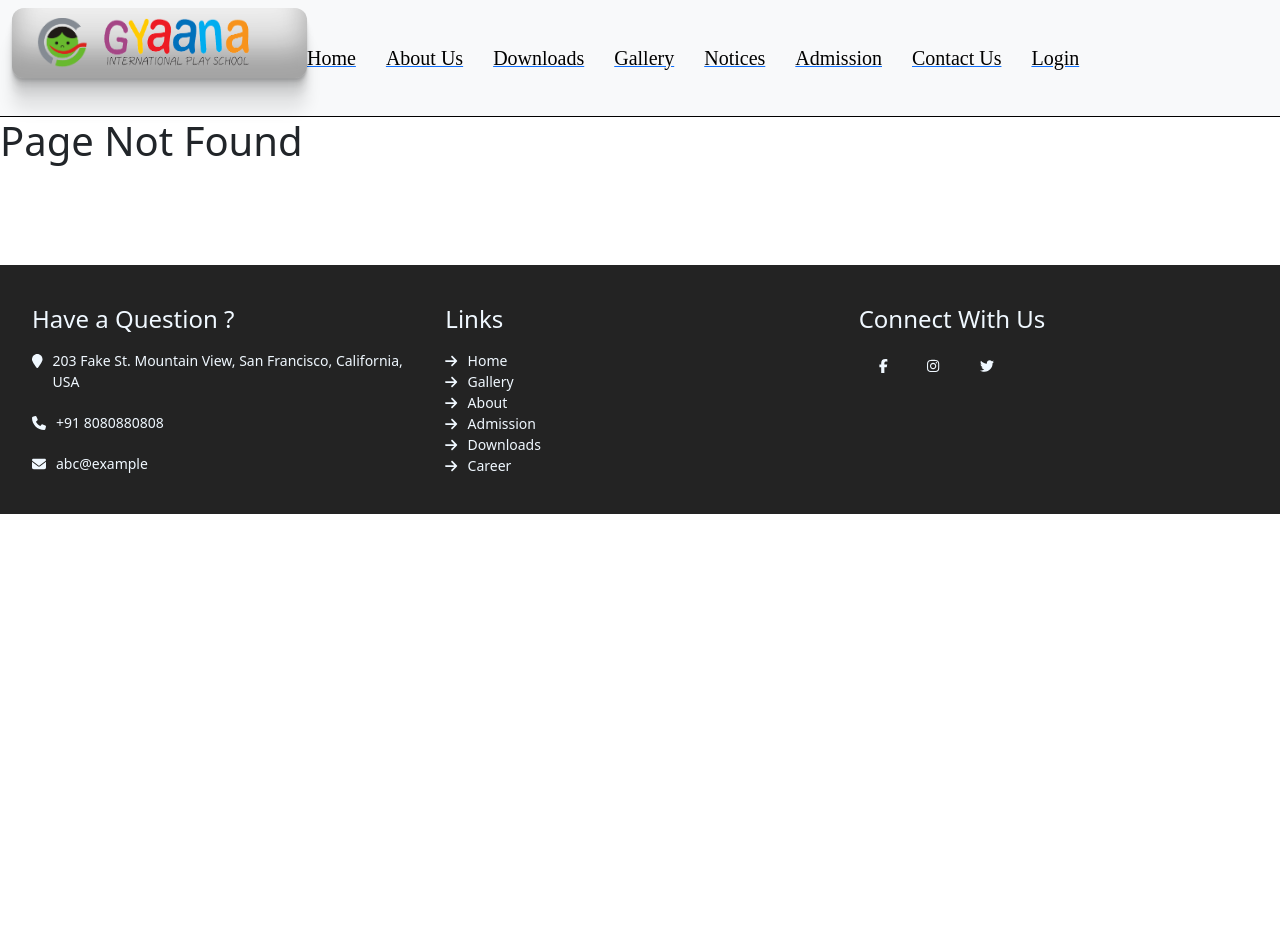
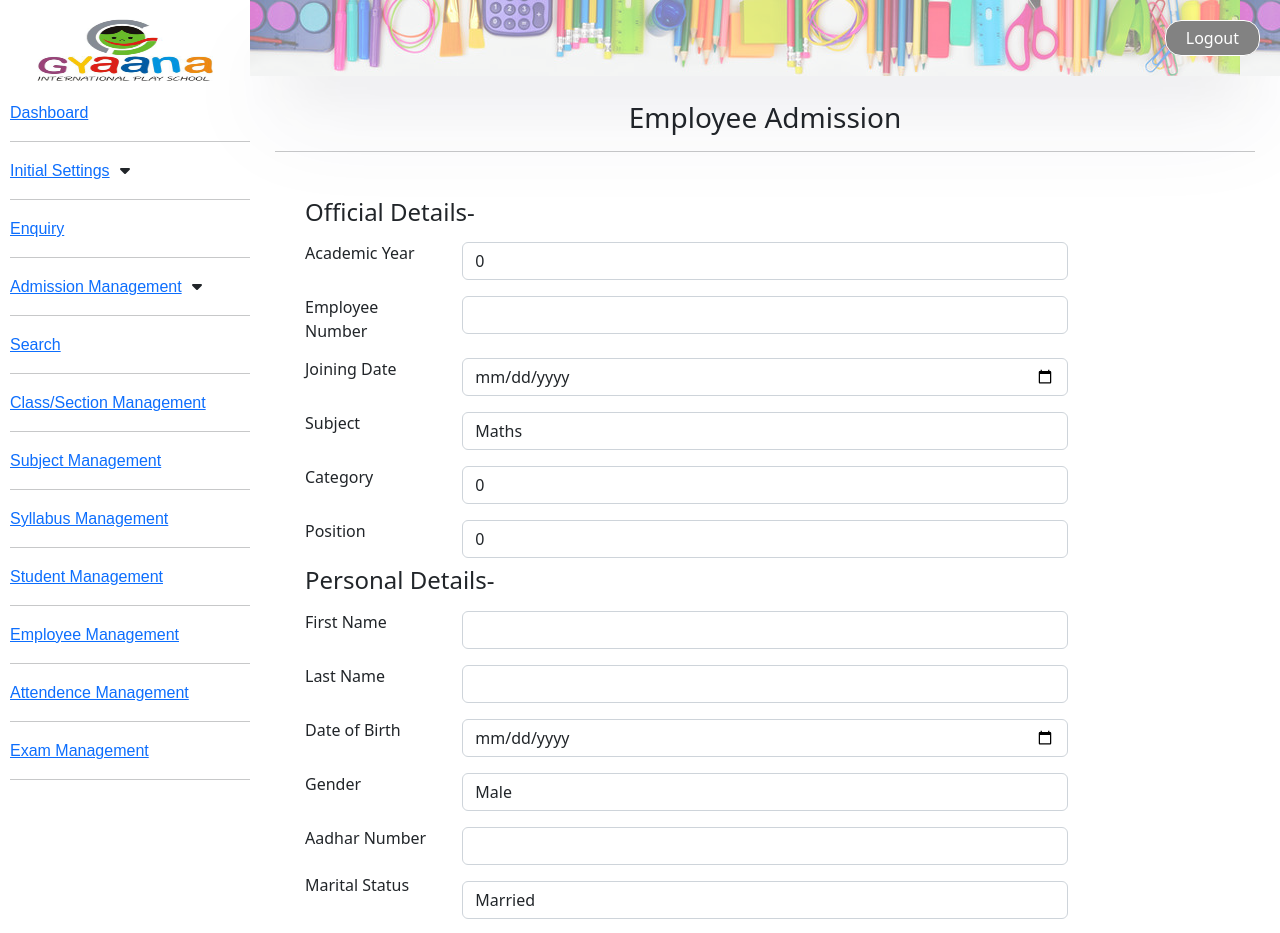
Before and after one commit to udbhavpushkar/gyaana-fe, a Next.js app: page /admin/admission/employee-admission in a window 1280 px wide. Before the commit this address had no page. Shown: the top 933 px of the page. Before the commit the page ends 800 px from the top, so only its background shows below. Built offline with nearby package versions, Linux system fonts and the light colour scheme; sample sign-in values are in the browser's storage.

Commit message:
added employee admission

```diff
--- a/components/Admin/Sidebar/index.js
+++ b/components/Admin/Sidebar/index.js
@@ -12,7 +12,7 @@ import menu from "./menus"
 export default function Sidebar(props) {
 	const [isChildOpen, setIsChildOpen] = useState("")
 	const [isSubChildOpen, setIsSubChildOpen] = useState("")
-	const [currentTab, setCurrentTab] = useState("Dashboard")
+	// const [currentTab, setCurrentTab] = useState("Dashboard")
 
 	const hanldeChilds = (i) => {
 		if (isChildOpen == i) {
@@ -33,12 +33,7 @@ export default function Sidebar(props) {
 			{menu.map((item, i) => (
 				<div style={{ marginLeft: "10px" }}>
 					<Link href={item.link}>
-						<span
-							onClick={() => setCurrentTab(item.name)}
-							className={styles.headerTitle}
-						>
-							{item.name}
-						</span>
+						<span className={styles.headerTitle}>{item.name}</span>
 					</Link>
 					{item.childs && (
 						<FontAwesomeIcon
@@ -61,7 +56,7 @@ export default function Sidebar(props) {
 									<span
 										className={styles.headerTitle}
 										style={{ marginTop: "-5px" }}
-										onClick={() => setCurrentTab(child.name)}
+										// onClick={() => setCurrentTab(child.name)}
 									>
 										{child.name}
 									</span>
--- a/components/Admin/Sidebar/menus.js
+++ b/components/Admin/Sidebar/menus.js
@@ -53,7 +53,17 @@ const headersData = [
 	},
 	{
 		name: "Admission Management",
-		link: "/admin/class",
+		link: "#",
+		childs: [
+			{
+				name: "Student",
+				link: "/admin/admission/student-admission",
+			},
+			{
+				name: "Employees",
+				link: "/admin/admission/employee-admission",
+			},
+		],
 	},
 	{
 		name: "Search",
--- a/components/Admin/index.js
+++ b/components/Admin/index.js
@@ -79,7 +79,7 @@ const AdminLayout = (props) => {
 							Logout
 						</button>
 					</div>
-					<div>{props.children}</div>
+					<div style={{ padding: "25px" }}>{props.children}</div>
 				</div>
 			</div>
 		</div>
--- /dev/null
+++ b/pages/admin/admission/employee-admission.js
@@ -0,0 +1,206 @@
+import React from "react"
+import AdminLayout from "../../../components/Admin"
+
+const EmployeeAdmission = () => {
+	return (
+		<AdminLayout>
+			<div>
+				<div className="text-center mb-3">
+					<h3>Employee Admission</h3>
+					<hr />
+				</div>
+				<div>
+					<form style={{ padding: "30px" }}>
+						<h4>Official Details-</h4>
+						<div class="form-group row">
+							<label
+								for="exampleFormControlSelect1"
+								class="col-sm-2 col-form-label"
+							>
+								Academic Year
+							</label>
+							<div class="col-sm-8 my-2">
+								<select
+									className={` form-control`}
+									id="exampleFormControlSelect1"
+								>
+									<option className={` form-control`}>0</option>
+									<option className={` form-control`}>1</option>
+									<option className={` form-control`}>2</option>
+									<option className={` form-control`}>3</option>
+									<option className={` form-control`}>4</option>
+									<option className={` form-control`}>5</option>
+								</select>
+							</div>
+						</div>
+						<div class="form-group row">
+							<label for="staticEmail" class="col-sm-2 col-form-label">
+								Employee Number
+							</label>
+							<div class="col-sm-8 my-2">
+								<input type="text" class="form-control" />
+							</div>
+						</div>
+						<div class="form-group row">
+							<label
+								for="exampleFormControlSelect1"
+								class="col-sm-2 col-form-label"
+							>
+								Joining Date
+							</label>
+							<div class="col-sm-8 my-2">
+								<input type="date" class="form-control" />
+							</div>
+						</div>
+						<div class="form-group row">
+							<label
+								for="exampleFormControlSelect1"
+								class="col-sm-2 col-form-label"
+							>
+								Subject
+							</label>
+							<div class="col-sm-8 my-2">
+								<select
+									className={` form-control`}
+									id="exampleFormControlSelect1"
+								>
+									<option className={` form-control`}>Maths</option>
+									<option className={` form-control`}>1</option>
+									<option className={` form-control`}>2</option>
+									<option className={` form-control`}>3</option>
+									<option className={` form-control`}>4</option>
+									<option className={` form-control`}>5</option>
+								</select>
+							</div>
+						</div>
+						<div class="form-group row">
+							<label
+								for="exampleFormControlSelect1"
+								class="col-sm-2 col-form-label"
+							>
+								Category
+							</label>
+							<div class="col-sm-8 my-2">
+								<select
+									className={` form-control`}
+									id="exampleFormControlSelect1"
+								>
+									<option className={` form-control`}>0</option>
+									<option className={` form-control`}>1</option>
+									<option className={` form-control`}>2</option>
+									<option className={` form-control`}>3</option>
+									<option className={` form-control`}>4</option>
+									<option className={` form-control`}>5</option>
+								</select>
+							</div>
+						</div>
+						<div class="form-group row">
+							<label
+								for="exampleFormControlSelect1"
+								class="col-sm-2 col-form-label"
+							>
+								Position
+							</label>
+							<div class="col-sm-8 my-2">
+								<select
+									className={` form-control`}
+									id="exampleFormControlSelect1"
+								>
+									<option className={` form-control`}>0</option>
+									<option className={` form-control`}>1</option>
+									<option className={` form-control`}>2</option>
+									<option className={` form-control`}>3</option>
+									<option className={` form-control`}>4</option>
+									<option className={` form-control`}>5</option>
+								</select>
+							</div>
+						</div>
+						<h4>Personal Details-</h4>
+						<div class="form-group row">
+							<label for="staticEmail" class="col-sm-2 col-form-label">
+								First Name
+							</label>
+							<div class="col-sm-8 my-2">
+								<input type="text" class="form-control" />
+							</div>
+						</div>
+						<div class="form-group row">
+							<label for="staticEmail" class="col-sm-2 col-form-label">
+								Last Name
+							</label>
+							<div class="col-sm-8 my-2">
+								<input type="text" class="form-control" />
+							</div>
+						</div>
+						<div class="form-group row">
+							<label for="staticEmail" class="col-sm-2 col-form-label">
+								Date of Birth
+							</label>
+							<div class="col-sm-8 my-2">
+								<input type="date" class="form-control" />
+							</div>
+						</div>
+						<div class="form-group row">
+							<label
+								for="exampleFormControlSelect1"
+								class="col-sm-2 col-form-label"
+							>
+								Gender
+							</label>
+							<div class="col-sm-8 my-2">
+								<select
+									className={` form-control`}
+									id="exampleFormControlSelect1"
+								>
+									<option className={` form-control`}>Male</option>
+									<option className={` form-control`}>Female</option>
+									<option className={` form-control`}>other</option>
+								</select>
+							</div>
+						</div>
+						<div class="form-group row">
+							<label for="staticEmail" class="col-sm-2 col-form-label">
+								Aadhar Number
+							</label>
+							<div class="col-sm-8 my-2">
+								<input type="number" class="form-control" />
+							</div>
+						</div>
+						<div class="form-group row">
+							<label
+								for="exampleFormControlSelect1"
+								class="col-sm-2 col-form-label0"
+							>
+								Marital Status
+							</label>
+							<div class="col-sm-8 my-2">
+								<select
+									className={` form-control`}
+									id="exampleFormControlSelect10"
+								>
+									<option className={` form-control`}>Married</option>
+									<option className={` form-control`}>Unmarried</option>
+								</select>
+							</div>
+						</div>
+						<div class="form-group row">
+							<label for="staticEmail" class="col-sm-2 col-form-label">
+								Nationality
+							</label>
+							<div class="col-sm-8 my-2">
+								<input type="text" class="form-control" placeholder="India" />
+							</div>
+						</div>
+						<div className="text-center my-4">
+							<button style={{ width: "150px" }} className="btn btn-success">
+								Save
+							</button>
+						</div>
+					</form>
+				</div>
+			</div>
+		</AdminLayout>
+	)
+}
+
+export default EmployeeAdmission
```
Also changed, not shown: components/SetupForm/index.js (+26 -7 lines), pages/admin/admission/student-admission.js (added, +12 -0 lines).
